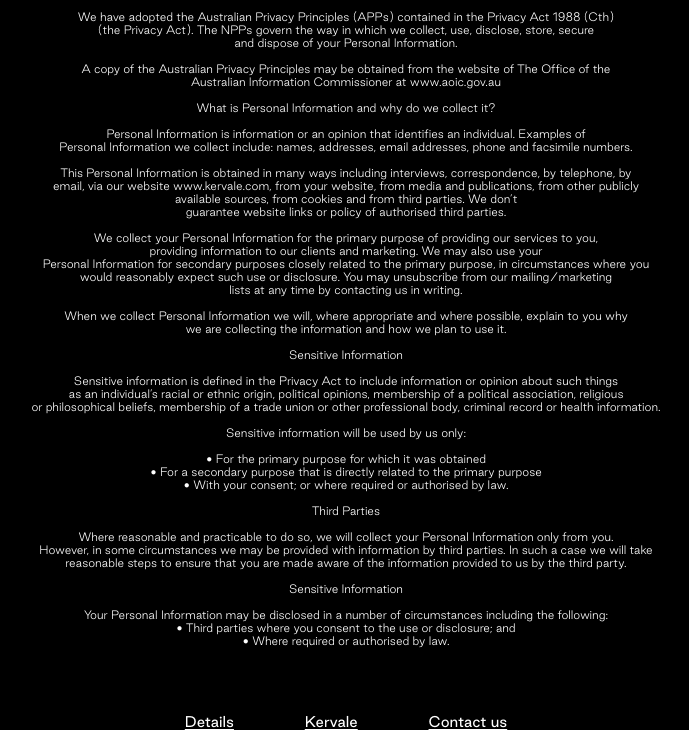
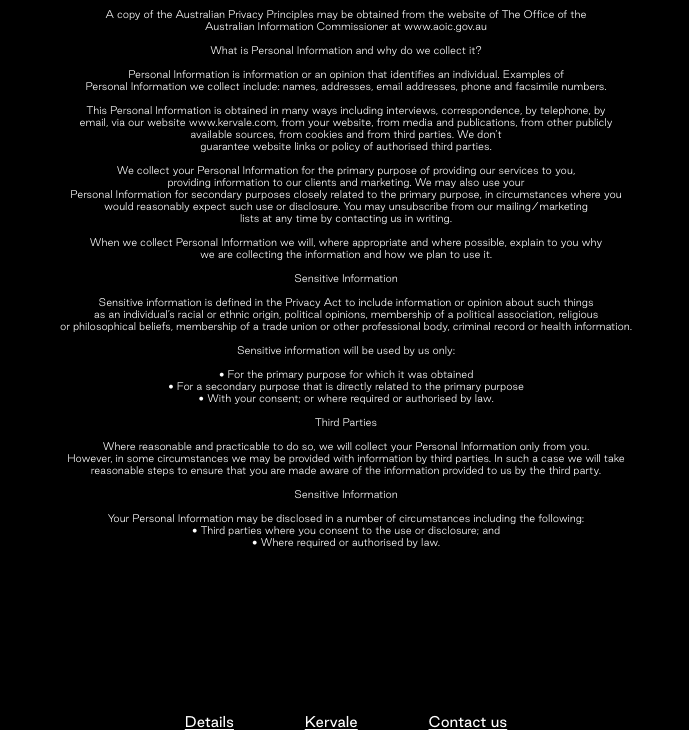
Before and after one commit to nickthorn/essence-brighton, a plain HTML site: page privacy-policy.html in a window 1280 px wide. Shown: the part 165-895 px from the top of the page, without its empty margins (294-983 px from the left). Drawn offline with Linux system fonts and the light colour scheme.

Commit message:
Update style.css

```diff
--- a/style.css
+++ b/style.css
@@ -81,11 +81,13 @@ body {
   width: 100%;
   margin: 0 auto;
   position: absolute;
-  bottom: 20px;
+  top: 20px;
   left: 50%;
   -webkit-transform: translateX(-50%);
           transform: translateX(-50%);
-  font-size: 11px;
+  font-size: 10px;
+  overflow-x: hidden;
+  overflow-y: auto;
 }
 
 .landing__subtitle__title {
```
